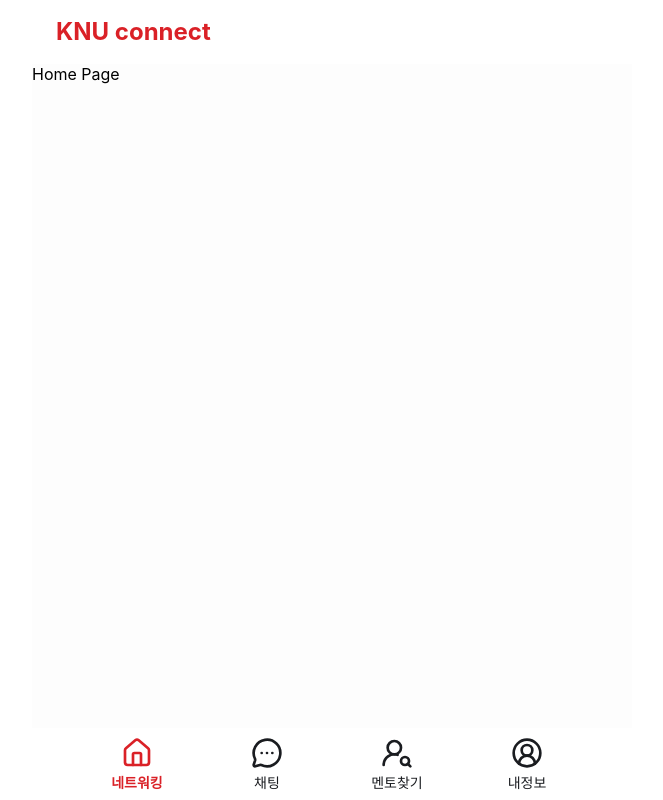
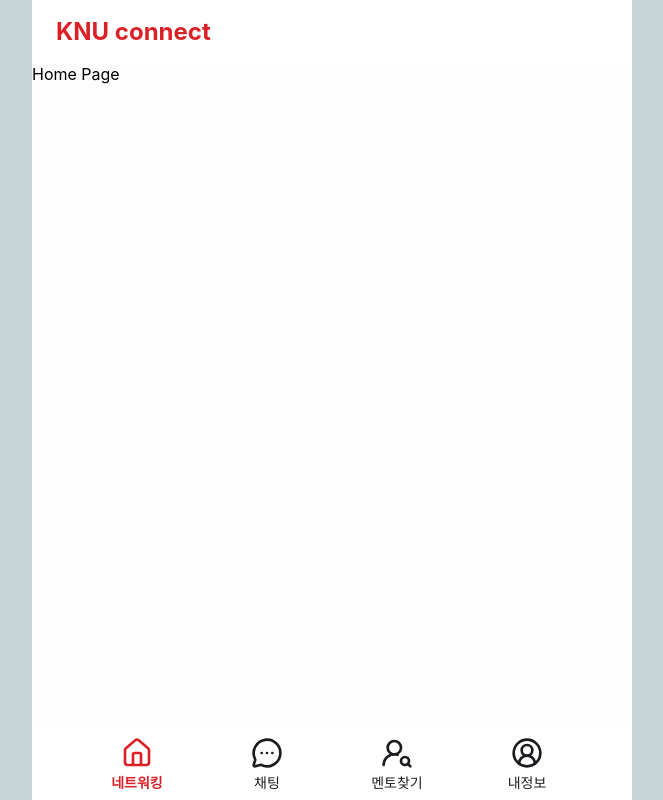
Before and after one commit to KNU-Connect/KNU-Connect-FE, a React (Vite) app: page / in a window 1280 px wide. Shown: the whole page, without its empty margins (308-971 px from the left). Built offline with nearby package versions, Linux system fonts and the light colour scheme.

Commit message:
style : 배경화면 구분하기 위해 색 구분

```diff
--- a/src/components/layout/AppLayout.tsx
+++ b/src/components/layout/AppLayout.tsx
@@ -29,6 +29,7 @@ export const AppLayout = ({
 const Background = styled.div`
   width: 100%;
   min-height: 100dvh;
+  background: #c8d5d8;
 `;
 
 const Container = styled.div`
```
